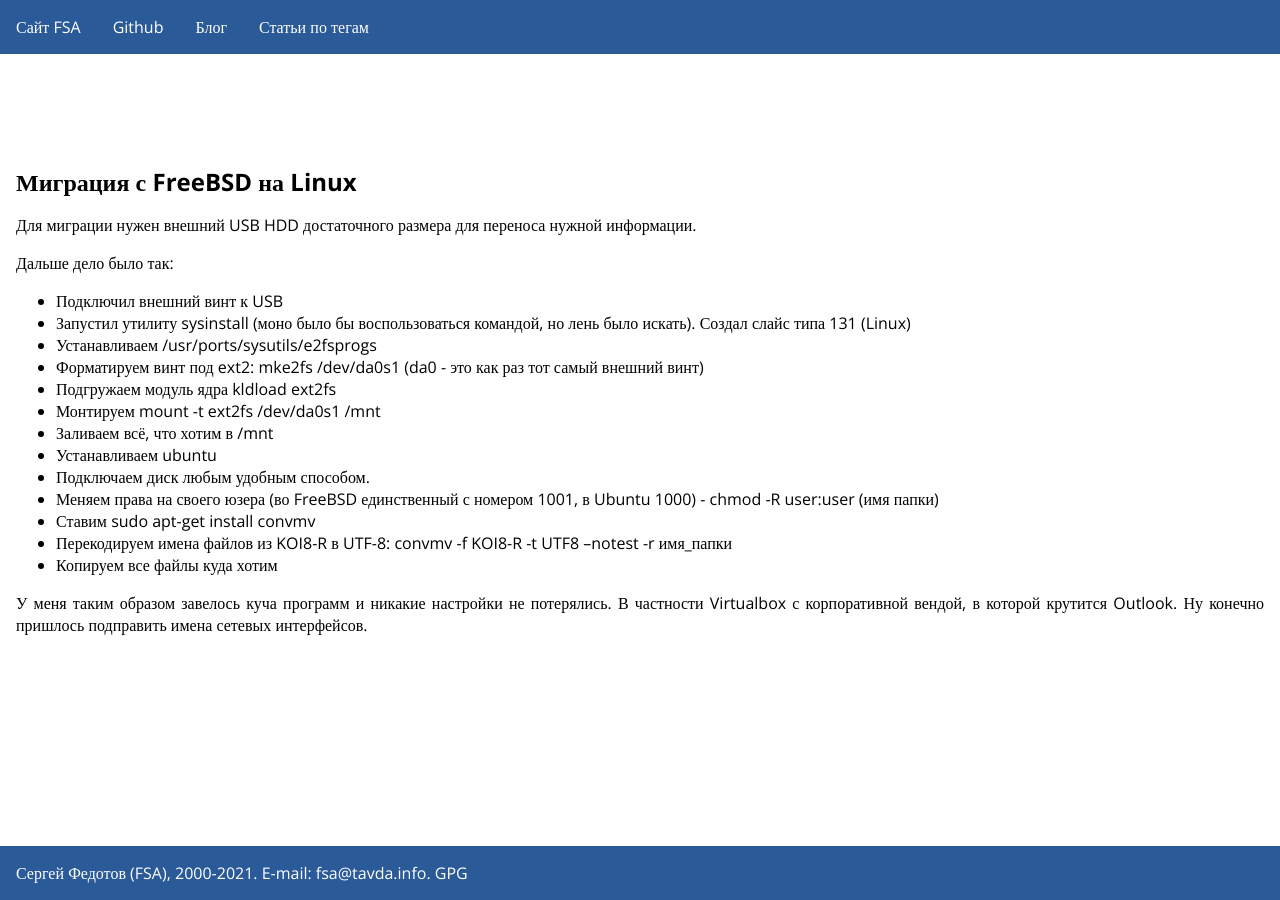
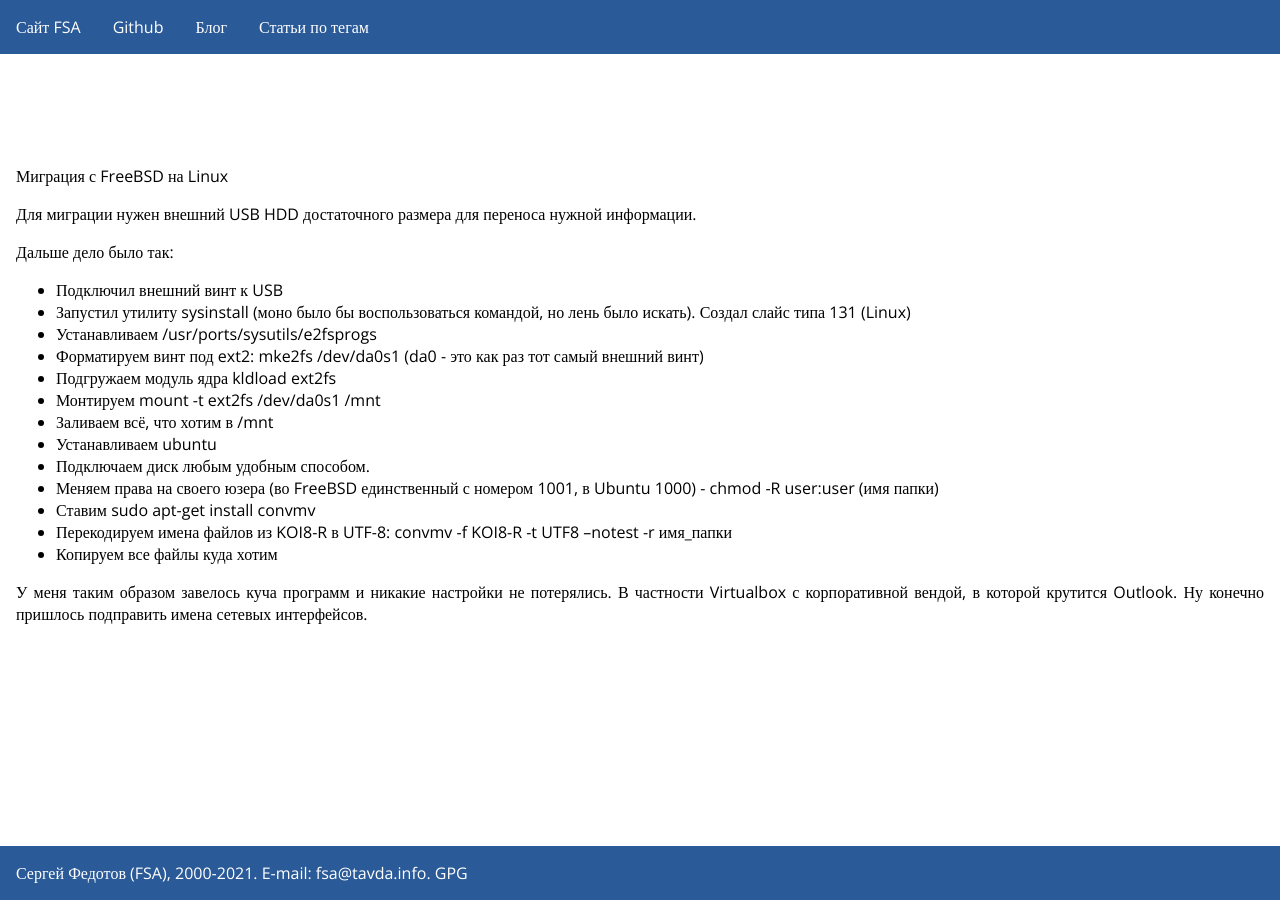
Before and after one commit to fsa/site, a Jekyll site: the page built from _posts/2010-10-02-freebsd2linux_migration.md, in a window 1280 px wide. Built offline with Jekyll 4.4.1, drawn with Linux system fonts in a browser that asks for light colours.

Commit message:
Update post.html

```diff
--- a/_layouts/post.html
+++ b/_layouts/post.html
@@ -11,5 +11,5 @@ layout: default
 <script>
      (adsbygoogle = window.adsbygoogle || []).push({});
 </script>
-<h1>{{ page.title }}</h1>
+<div class="post-title">{{ page.title }}</div>
 {{ content }}
```
